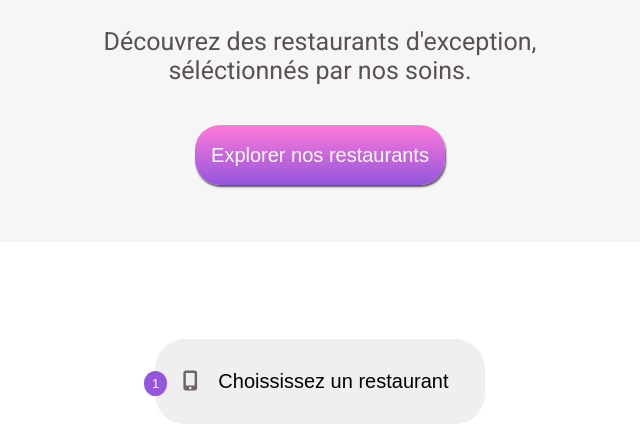
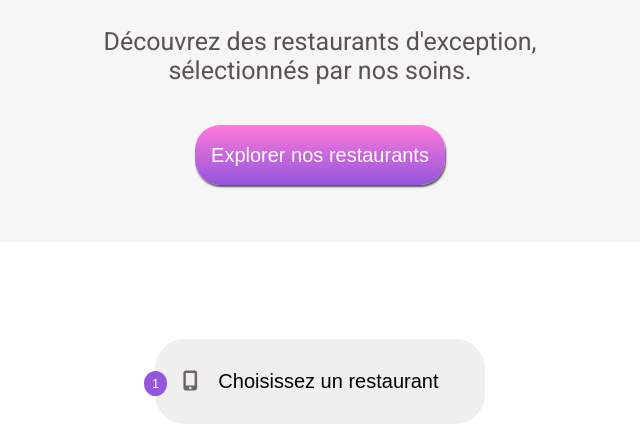
Before and after one commit to Williamhod/WilliamHodicq_3_04012021, a website: page index.html in a window 1280 px wide. Shown: the part 373-800 px from the top of the page, 320-960 px from the left. Drawn offline with Linux system fonts and the light colour scheme; a web font is replaced by a local one.

Commit message:
word fixe on index

```diff
--- a/index.html
+++ b/index.html
@@ -38,7 +38,7 @@
         <section class="discovery_topic">
             <h1>Réservez le menu qui </br> vous convient</h1>
             <p>Découvrez des restaurants d'exception,<br>
-                séléctionnés par nos soins.
+                sélectionnés par nos soins.
             </p>
 
             <button>Explorer nos restaurants</button>
@@ -49,7 +49,7 @@
             <h2>Fonctionnement</h2>
             <div class="operation_list">
 
-                    <button><span class="operation_list_number">1</span> <i class="fas fa-mobile-alt"></i> Choississez un restaurant</button>
+                    <button><span class="operation_list_number">1</span> <i class="fas fa-mobile-alt"></i> Choisissez un restaurant</button>
 
                     <button><span class="operation_list_number">2</span> <i class="fas fa-list-ul"></i> Dégustez au restaurant</button>
 
```
